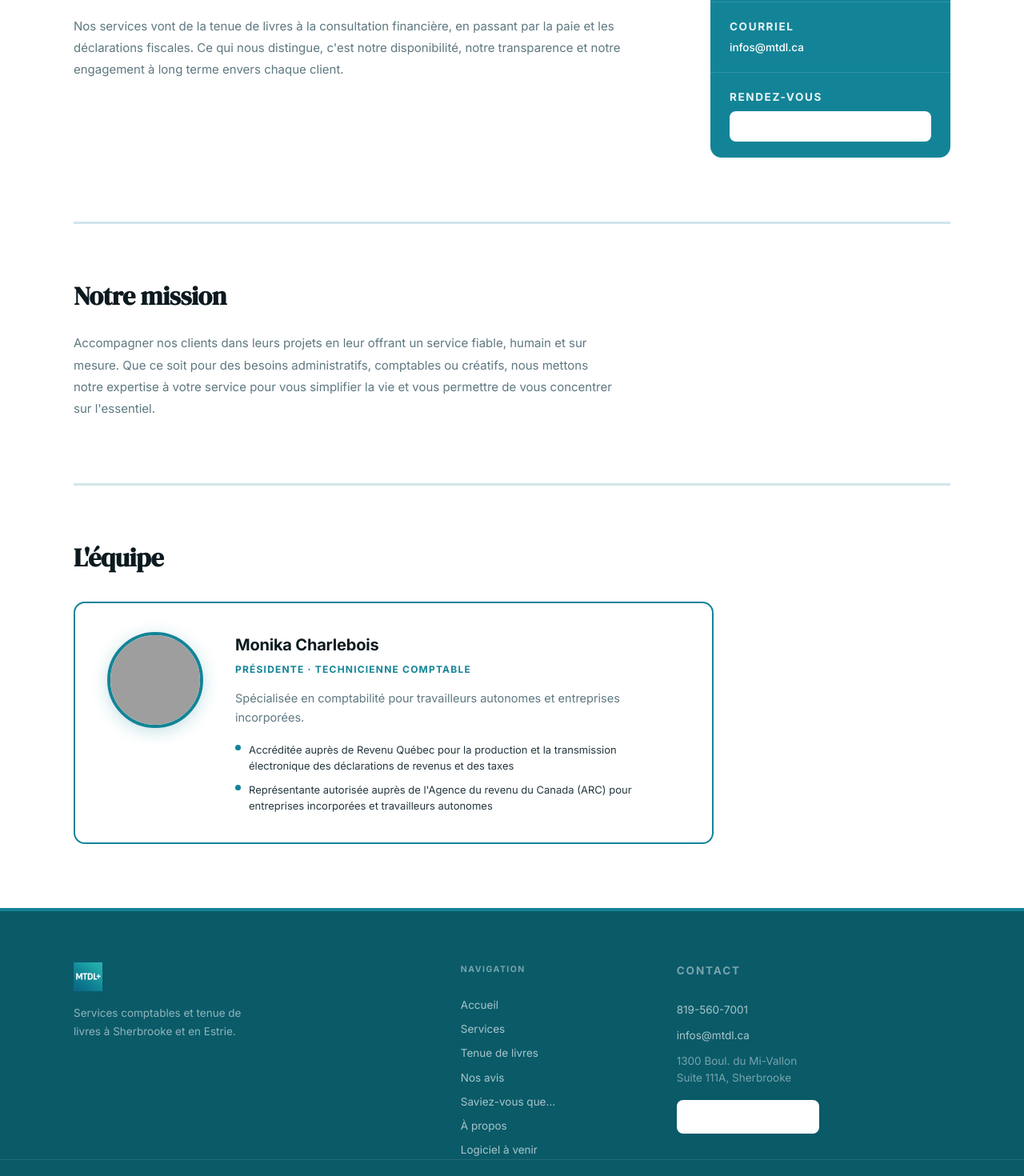
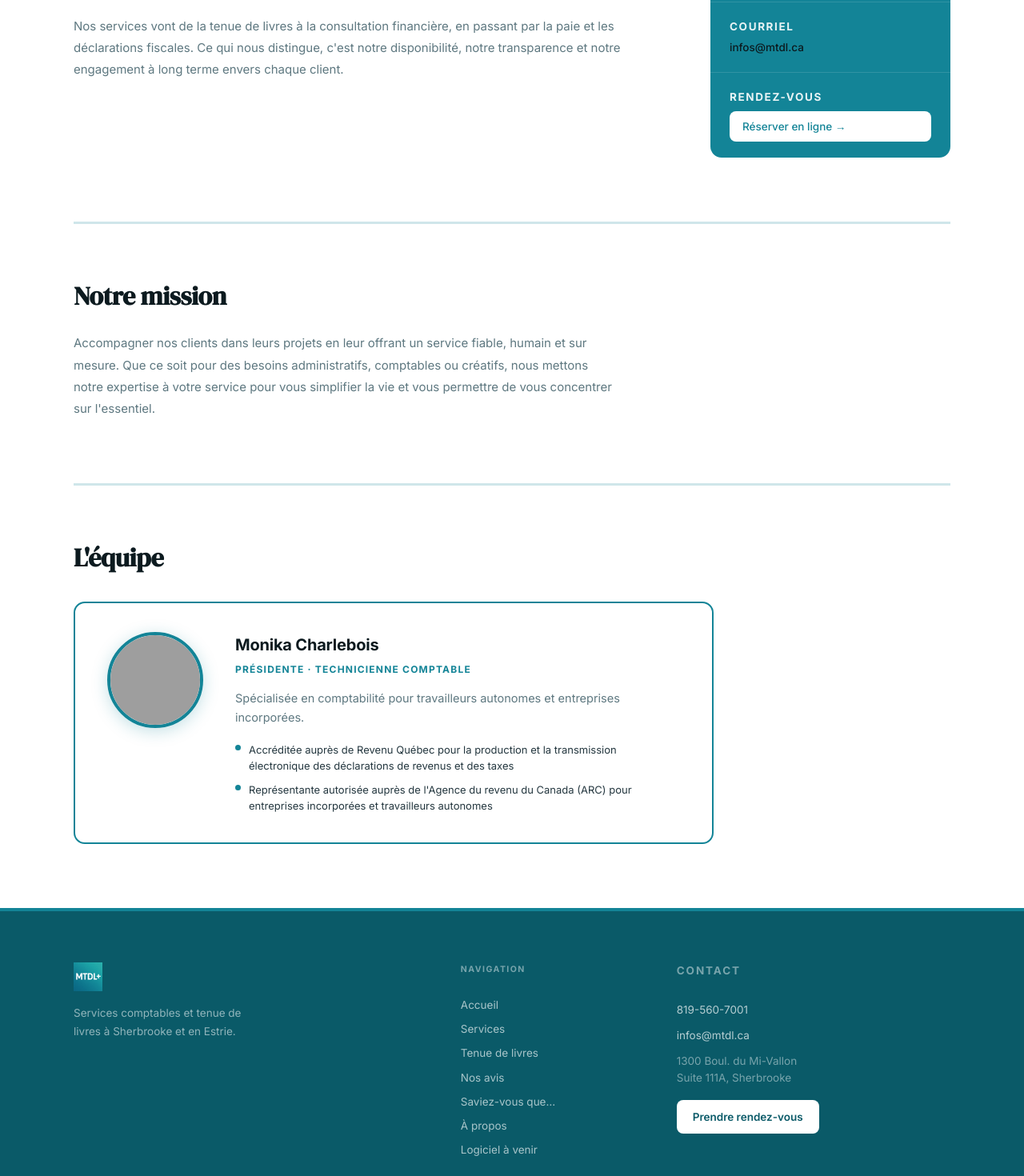
Before and after one commit to felixgs2005/MTDL-logiciel-comptable, a React (Vite) app: page /a-propos in a window 1280 px wide. Shown: the part 600-2070 px from the top of the page at 80% size. Built offline with nearby package versions, Linux system fonts and the light colour scheme; grey boxes are pictures that could not be loaded.

Commit message:
text btn

```diff
--- a/src/components/Layout.module.css
+++ b/src/components/Layout.module.css
@@ -117,7 +117,7 @@
   display: grid;
   grid-template-columns: 2fr 1fr 1.6fr;
   gap: 56px;
-  padding-bottom: 56px;
+  padding-bottom: 56px !important;
 }
 .footerBrand img { margin-bottom: 16px; height: 36px; width: auto; }
 .footerBrand p { font-size: 13.5px; line-height: 1.7; max-width: 240px; color: rgba(255,255,255,0.55); }
@@ -135,7 +135,7 @@
 .footerLink:hover { color: var(--white); }
 
 .footerContact { display: flex; flex-direction: column; gap: 10px; }
-.footerContact a { font-size: 13.5px; color: rgba(255,255,255,0.65); transition: color 0.15s; }
+.footerContact a { font-size: 13.5px; transition: color 0.15s; }
 .footerContact a:hover { color: var(--white); }
 .footerContact p { font-size: 13.5px; line-height: 1.6; color: rgba(255,255,255,0.45); }
 
--- a/src/pages/APropos.module.css
+++ b/src/pages/APropos.module.css
@@ -36,7 +36,7 @@
 .infoItem:hover { background: rgba(255,255,255,0.1); }
 .infoLabel { font-size: 10.5px; font-weight: 700; letter-spacing: 0.12em; text-transform: uppercase; color: rgba(255,255,255,0.6); }
 .infoItem span { font-size: 13.5px; color: rgba(255,255,255,0.9); line-height: 1.5; }
-.infoItem a { font-size: 13.5px; color: var(--white); font-weight: 500; }
+.infoItem a { font-size: 13.5px; font-weight: 500; }
 .rdvLink {
   display: inline-block;
   margin-top: 4px;
```
